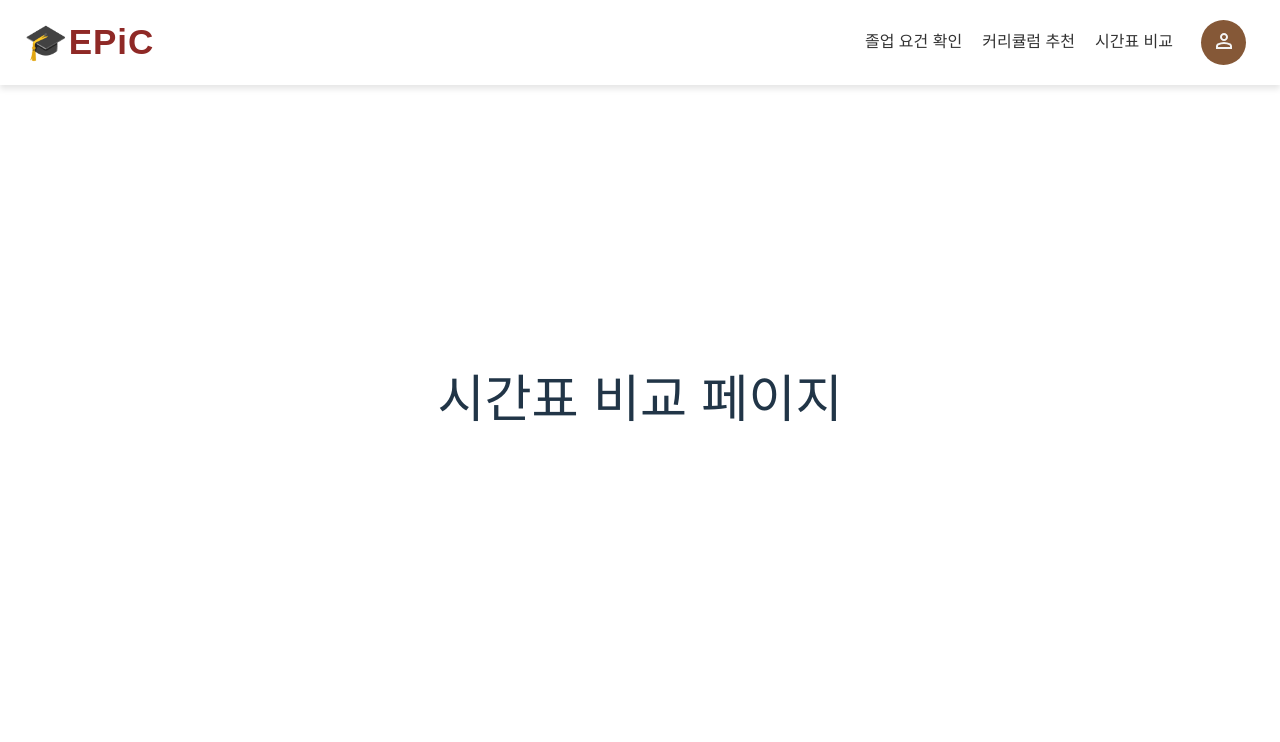
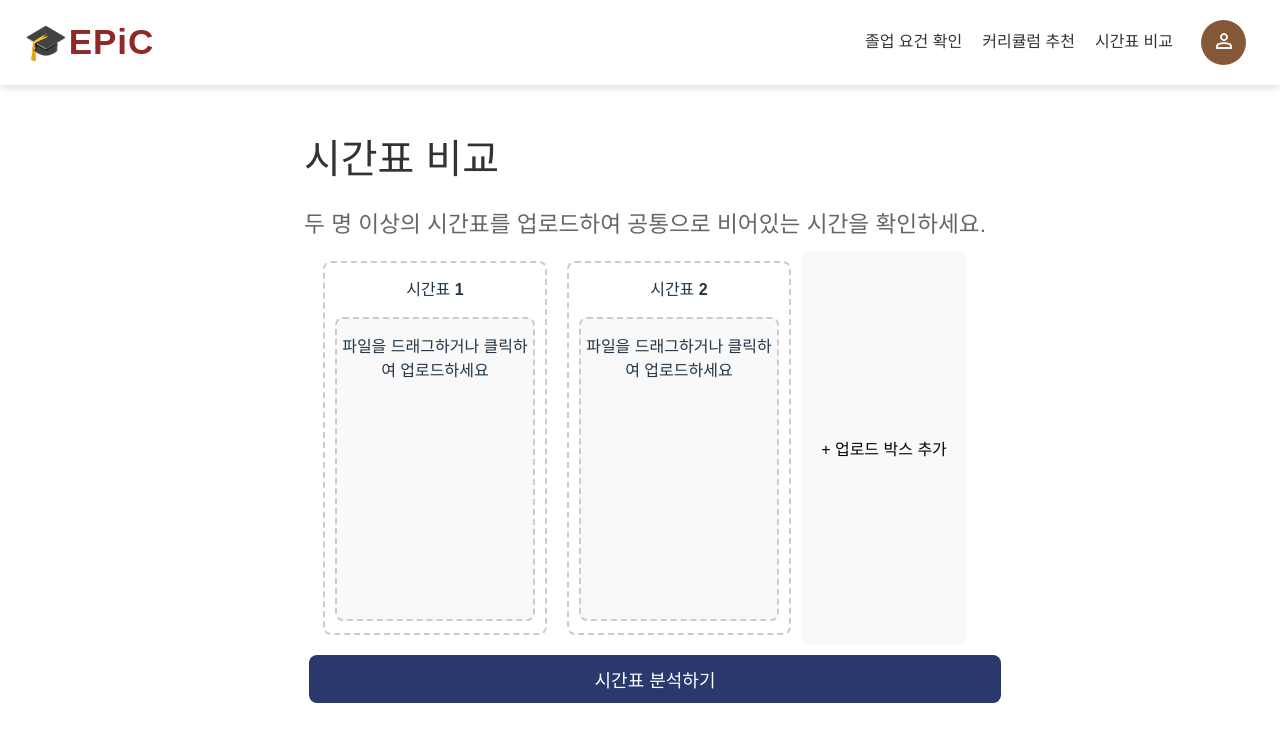
Before and after one commit to semothon/2025_TEAM_15_FE, a React app: page /timetable in a window 1280 px wide. Shown: the top 742 px of the page. Built offline with nearby package versions, Linux system fonts and the light colour scheme; the HTML template or start-up script is replaced by a standard one; a web font is replaced by a local one.

Commit message:
feat : Add timetable

```diff
--- a/package.json
+++ b/package.json
@@ -27,6 +27,7 @@
     "react": "^18.0.0",
     "react-dom": "^18.0.0",
     "react-dropzone": "^14.3.8",
+    "react-image-file-resizer": "^0.4.8",
     "react-router-dom": "^7.4.1"
   },
   "devDependencies": {
--- a/src/App.jsx
+++ b/src/App.jsx
@@ -14,6 +14,7 @@ import GraduationResult from './pages/GraduationResult';
 import Curriculum from './pages/Curriculum';
 import CurriculumResult from './pages/CurriculumResult';
 import Timetable from './pages/Timetable';
+import TimetableResult from './pages/TimetableResult';
 import SignUp from './pages/SignUp';
 import LogIn from './pages/LogIn';
 
@@ -28,6 +29,7 @@ const App = () => {
         <Route path="/curriculum" element={<Curriculum />} />
         <Route path="/curriculum-result" element={<CurriculumResult />} />
         <Route path="/timetable" element={<Timetable />} />
+        <Route path="/timetable-result" element={<TimetableResult />} />
         <Route path="/signup" element={<SignUp />} />
         <Route path="/login" element={<LogIn />} />
       </Routes>
--- a/src/pages/Timetable.jsx
+++ b/src/pages/Timetable.jsx
@@ -1,13 +1,108 @@
 // src/pages/Timetable.jsx
 
-import React from 'react';
+import React, { useState, useCallback } from 'react';
+import { useDropzone } from 'react-dropzone'; // react-dropzone 가져오기
+import { useNavigate } from 'react-router-dom'; // 페이지 이동을 위한 useNavigate 가져오기
 import Header from '../components/Header';
+import '../styles/timetable.css';
 
 const Timetable = () => {
+  const [uploadBoxes, setUploadBoxes] = useState([
+    { id: 1, files: [] }, // 첫 번째 업로드 박스
+    { id: 2, files: [] }  // 두 번째 업로드 박스 추가
+  ]);
+  const navigate = useNavigate();
+
+  const addUploadBox = () => {
+    setUploadBoxes((prevBoxes) => [
+      ...prevBoxes,
+      { id: prevBoxes.length + 1, files: [] },
+    ]);
+  };
+
+  const onDrop = useCallback((id, acceptedFiles) => {
+    const imageFiles = acceptedFiles.map((file) => ({
+      src: URL.createObjectURL(file),
+    }));
+
+    setUploadBoxes((prevBoxes) =>
+      prevBoxes.map((box) =>
+        box.id === id ? { ...box, files: imageFiles } : box
+      )
+    );
+  }, []);
+
+  const handleAnalyzeClick = () => {
+    const hasFiles = uploadBoxes.every((box) => box.files.length > 0);
+
+    if (hasFiles) {
+      navigate('/timetable-result', { state: { uploadBoxes } });
+    } else {
+      alert('모든 박스에 시간표를 업로드해주세요!');
+    }
+  };
+
   return (
     <div>
       <Header />
-      <h1>시간표 비교 페이지</h1>
+      <div className="timetable-intro">
+        <h1 className="timetable-title">시간표 비교</h1>
+        <p className="timetable-description">
+          두 명 이상의 시간표를 업로드하여 공통으로 비어있는 시간을 확인하세요.
+        </p>
+      </div>
+
+      <div className="upload-box-container">
+        {uploadBoxes.map((box, index) => (
+          <div key={box.id} className="upload-box">
+            <h3>시간표 {index + 1}</h3>
+            {box.files.length === 0 ? (
+              <DropzoneBox id={box.id} onDrop={onDrop} />
+            ) : (
+              box.files.map((file, fileIndex) => (
+                <img
+                  key={fileIndex}
+                  src={file.src}
+                  alt={`Uploaded Timetable ${index + 1}`}
+                  className="uploaded-image"
+                />
+              ))
+            )}
+          </div>
+        ))}
+        <button onClick={addUploadBox} className="add-box-button">
+          + 업로드 박스 추가
+        </button>
+      </div>
+
+      <button type="button" onClick={handleAnalyzeClick} className="submit-button">
+        시간표 분석하기
+      </button>
+    </div>
+  );
+};
+
+const DropzoneBox = ({ id, onDrop }) => {
+  const { getRootProps, getInputProps, isDragActive } = useDropzone({
+    onDrop: (acceptedFiles) => onDrop(id, acceptedFiles),
+    accept: {
+      'image/jpeg': ['.jpg', '.jpeg'],
+      'image/png': ['.png'],
+    },
+    maxSize: 5 * 1024 * 1024,
+  });
+
+  return (
+    <div
+      {...getRootProps()}
+      className={`dropzone ${isDragActive ? 'active' : ''}`}
+    >
+      <input {...getInputProps()} />
+      {isDragActive ? (
+        <p>여기에 파일을 드롭하세요...</p>
+      ) : (
+        <p>파일을 드래그하거나 클릭하여 업로드하세요</p>
+      )}
     </div>
   );
 };
--- /dev/null
+++ b/src/pages/TimetableResult.jsx
@@ -0,0 +1,72 @@
+// src/pages/Timetable-result.jsx
+
+import React from 'react';
+import { useLocation } from 'react-router-dom'; // 데이터 전달받기 위한 useLocation 가져오기
+import Header from '../components/Header';
+import '../styles/timetable-result.css';
+
+const TimetableResult = () => {
+  const location = useLocation(); // 이전 페이지에서 전달된 state 접근
+  const { uploadBoxes } = location.state || { uploadBoxes: [] }; // 전달받은 업로드 박스 데이터
+  const temp_Image = 'https://placecats.com/g/300/200'; // 임시 이미지 URL
+
+  // 임시 이미지 다운로드 핸들러
+  const handleDownloadTempImage = async () => {
+    try {
+      const response = await fetch(temp_Image, { mode: 'cors' });
+      const blob = await response.blob();
+      const link = document.createElement('a');
+      link.href = URL.createObjectURL(blob);
+      link.download = 'temp_image.png';
+      document.body.appendChild(link);
+      link.click();
+      document.body.removeChild(link);
+    } catch (error) {
+      console.error('이미지 다운로드 실패:', error);
+    }
+  };
+
+  return (
+    <div>
+      <Header />
+      <div className="timetable-intro">
+        <h1 className="timetable-title">시간표 비교 결과</h1>
+        <p className="timetable-description">
+          겹치는 공강 시간을 확인하세요.
+        </p>
+      </div>
+
+      {/* 업로드된 이미지와 temp_Image 표시 */}
+      <div className="result-container">
+      {/* 업로드된 이미지 */}
+      <div className="uploaded-images">
+        {uploadBoxes.map((box, index) => (
+          <div key={box.id} className="image-group">
+            <h3>시간표 {index + 1}</h3>
+            <div className="image-row">
+              {box.files.map((file, fileIndex) => (
+                <img
+                  key={fileIndex}
+                  src={file.src}
+                  alt={`Uploaded Timetable ${index + 1}`}
+                  className="uploaded-image"
+                />
+              ))}
+            </div>
+          </div>
+        ))}
+      </div>
+      {/* 임시 이미지 */}
+      <div className="temp-image-container">
+        <h3>공강 시간표</h3>
+        <img src={temp_Image} alt="Temporary Image" className="temp-image" />
+        <button onClick={handleDownloadTempImage} className="download-button">
+          이미지 다운로드
+        </button>
+      </div>
+    </div>
+    </div>
+  );
+};
+
+export default TimetableResult;
--- /dev/null
+++ b/src/styles/timetable-result.css
@@ -0,0 +1,71 @@
+.timetable-intro {
+  text-align: left; /* 왼쪽 정렬 */
+  margin-top: 50px;
+  margin-left: 10px;
+  margin-bottom: 10px;
+}
+
+/* 제목 스타일 */
+.timetable-title {
+  font:medium;
+  font-size: 30pt;
+  font-weight: bold;
+  color: #333;
+  text-align: left;
+}
+
+.timetable-description {
+  font:medium;
+  font-size: 17pt;
+  color: #666;
+  text-align: left;
+}
+
+.result-container {
+  display: flex; /* 가로 정렬 */
+  gap: 20px; /* 시간표와 임시 이미지 간격 */
+}
+
+.uploaded-images {
+  display: flex;
+  flex-wrap: wrap;
+  gap: 20px;
+}
+
+.image-group {
+  text-align: center;
+}
+
+.image-row {
+  display: flex; /* 가로 정렬 */
+  gap: 10px; /* 이미지 간격 */
+}
+
+.uploaded-image,
+.temp-image {
+  width: auto;
+  height: 370px;
+  max-width: 200px;
+  max-height: 370px;
+  border: 1px solid #ddd;
+  border-radius: 5px;
+}
+
+.temp-image-container {
+  display: flex; /* 임시 이미지와 버튼을 세로 정렬 */
+  flex-direction: column; /* 세로 방향 배치 */
+  align-items: center; /* 중앙 정렬 */
+}
+
+.download-button {
+  margin-top: 10px;
+  padding: 10px;
+  background-color: var(--primary-hover-color);
+  color: white;
+  border: none;
+  border-radius: 5px;
+}
+
+.download-button:hover {
+  background-color: var(--primary-hover-color);
+}
--- /dev/null
+++ b/src/styles/timetable.css
@@ -0,0 +1,122 @@
+/* src/styles/timetable.css */
+
+@import './theme.css';
+
+.timetable-intro {
+  text-align: left; /* 왼쪽 정렬 */
+  margin-top: 50px;
+  margin-left: 10px;
+  margin-bottom: 10px;
+}
+
+/* 제목 스타일 */
+.timetable-title {
+  font:medium;
+  font-size: 25pt;
+  font-weight: bold;
+  color: #333;
+  text-align: left;
+}
+
+.timetable-description {
+  font:lighter;
+  font-size: 15pt;
+  color: #666;
+  text-align: left;
+  margin-bottom: 10px;
+}
+
+.upload-box-container {
+  display: flex; /* 가로로 배치 */
+  flex-wrap: nowrap; /* 줄바꿈 방지 */
+  overflow-x: auto; /* 가로 스크롤 활성화 */
+  justify-content: center; /* 가운데 정렬 */
+  padding-bottom: 10px; /* 스크롤바와 간격 확보 */
+}
+
+.upload-box-container::-webkit-scrollbar {
+  height: 8px; /* 스크롤바 높이 */
+}
+
+.upload-box-container::-webkit-scrollbar-thumb {
+  background-color: #ccc; /* 스크롤바 색상 */
+  border-radius: 4px;
+}
+
+.upload-box-container::-webkit-scrollbar-track {
+  background-color: #f9f9f9; /* 스크롤바 트랙 색상 */
+}
+
+/* 이미지 중앙 정렬 추가 */
+.uploaded-content {
+  display: flex; /* 플렉스 박스 사용 */
+  width: 400px; /* 실질적 적용을 위한 추가 설정 */
+  height: 500px;
+  justify-content: center; /* 가로 중앙 정렬 */
+  align-items: center; /* 세로 중앙 정렬 */
+}
+
+/* 개별 업로드 박스 */
+.upload-box {
+  width: 200px; /* 고정 너비 */
+  height: 350px;
+  margin: 10px; /* 박스 간격 */
+  border: 2px dashed #ccc;
+  padding: 10px;
+  border-radius: 8px;
+}
+
+/* 시간표 텍스트 스타일 */
+.upload-box h3 {
+  margin-top: 5px; /* 텍스트와 박스 윗부분 간격 조정 */
+  margin-bottom: 15px; /* 텍스트와 드롭존 간격 조정 */
+  font-size: 16px; /* 텍스트 크기 조정 */
+  text-align: center; /* 텍스트 중앙 정렬 */
+}
+
+/* 드롭존 스타일 */
+.dropzone {
+  width: auto; /* 업로드 박스에 맞춰서 너비 조정 */
+  height: 300px; /* 업로드 박스 내부 높이에 맞춤 */
+  border: 2px dashed #ccc;
+  text-align: center;
+  background-color: #f9f9f9;
+  border-radius: 8px;
+}
+
+.dropzone.active {
+  border-color: #4caf50;
+  background-color: #f0fff0;
+}
+
+/* 업로드된 이미지 */
+.uploaded-image {
+  width: auto; /* 업로드 박스 너비에 맞춤 */
+  height: auto;
+  max-width: 200px;
+  max-height: 300px;
+}
+
+/* + 버튼 스타일 */
+.add-box-button {
+  width: auto; /* 버튼 크기 자동 조정 */
+  height: auto; /* 버튼 높이 자동 조정 */
+}
+
+.submit-button {
+  display: block;
+  width: 100%;
+  padding: 10px;
+  background-color: var(--primary-color);
+  color: #fff;
+  font-size: 18px;
+  border-radius: 8px;
+  max-width: 1200px;
+  margin-left: 15px;
+  margin-right: 0px;
+  margin-bottom: 10px;
+}
+
+.submit-button:hover {
+  background-color: var(--primary-hover-color);
+}
```
Also changed, not shown: 1 other file (tests, documents, lock files or other folders).
